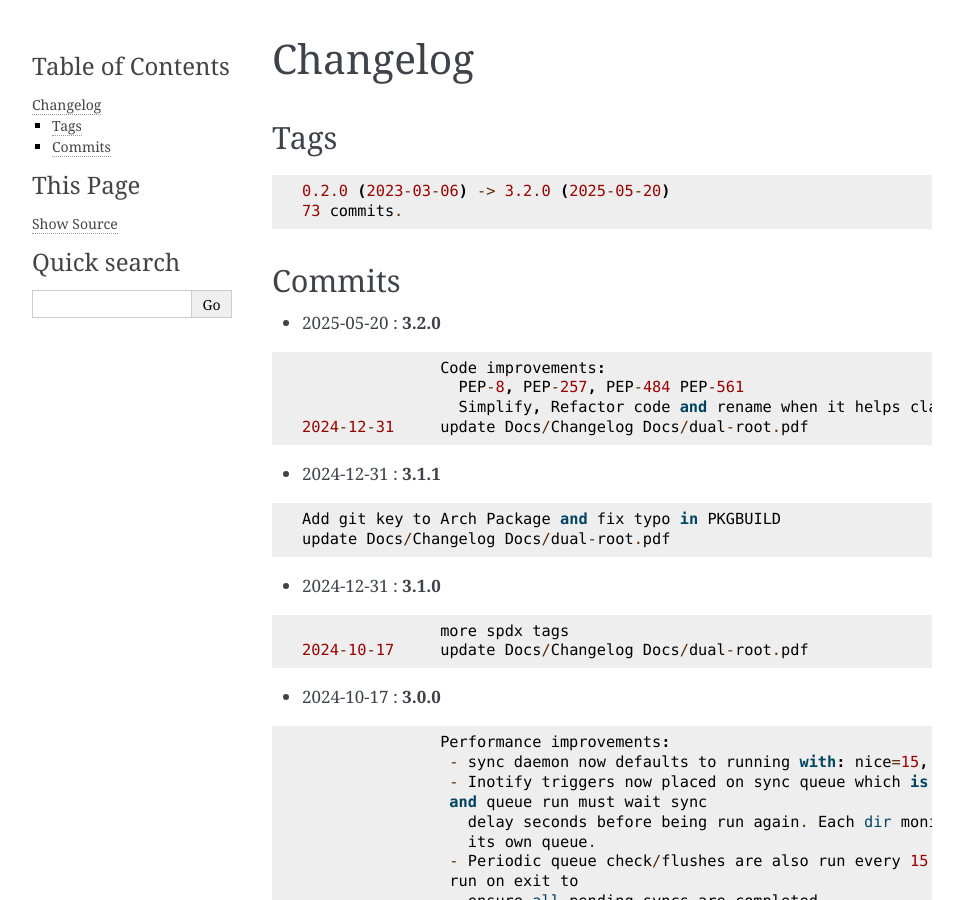
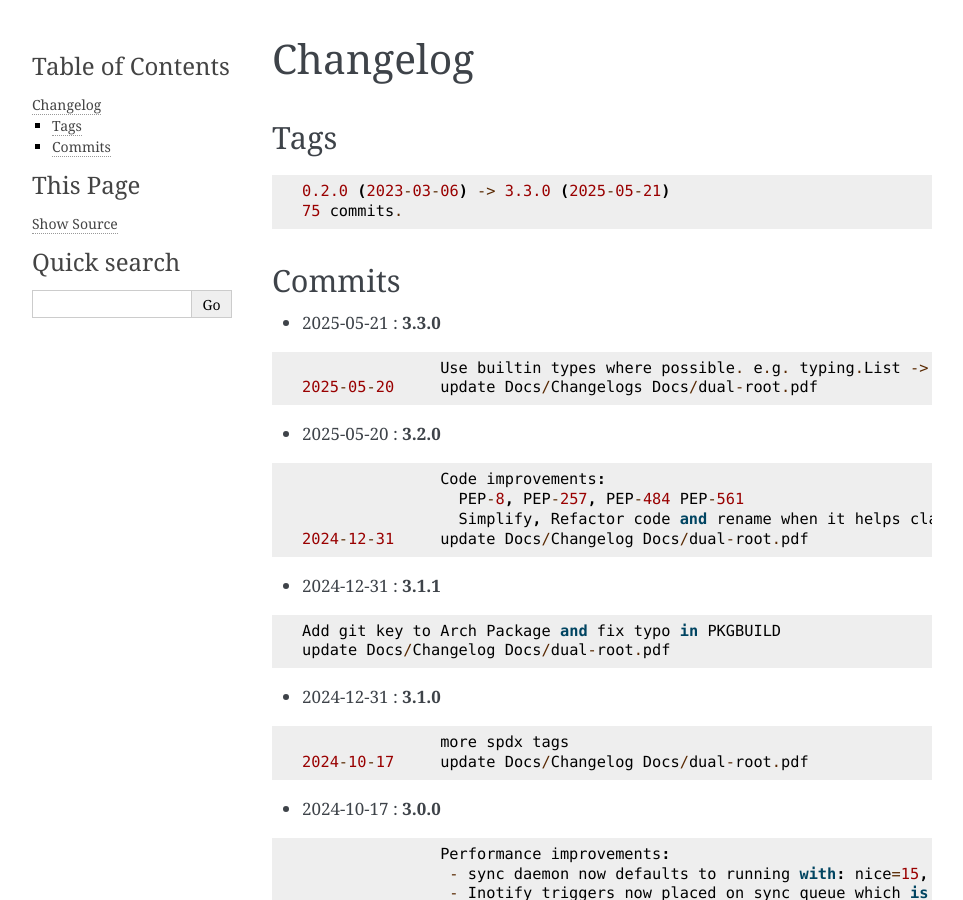
Before and after one commit to gene-git/dual-root, a Sphinx documentation site: the page built from Docs/Changelog.rst, in a window 1280 px wide and 900 px high. Shown: the whole window, without its empty margins (148-1111 px from the left). Built offline with Sphinx 7.4.7, drawn with Linux system fonts in a browser that asks for light colours.

Commit message:
update Docs/Changelogs Docs/dual-root.pdf

```diff
--- a/Docs/Changelog.rst
+++ b/Docs/Changelog.rst
@@ -7,12 +7,19 @@ Tags
 
 ::
 
-	0.2.0 (2023-03-06) -> 3.2.0 (2025-05-20)
-	73 commits.
+	0.2.0 (2023-03-06) -> 3.3.0 (2025-05-21)
+	75 commits.
 
 Commits
 =======
 
+
+* 2025-05-21  : **3.3.0**
+
+::
+
+                Use builtin types where possible. e.g. typing.List -> list
+ 2025-05-20     update Docs/Changelogs Docs/dual-root.pdf
 
 * 2025-05-20  : **3.2.0**
 
```
Also changed, not shown: 2 other files.
